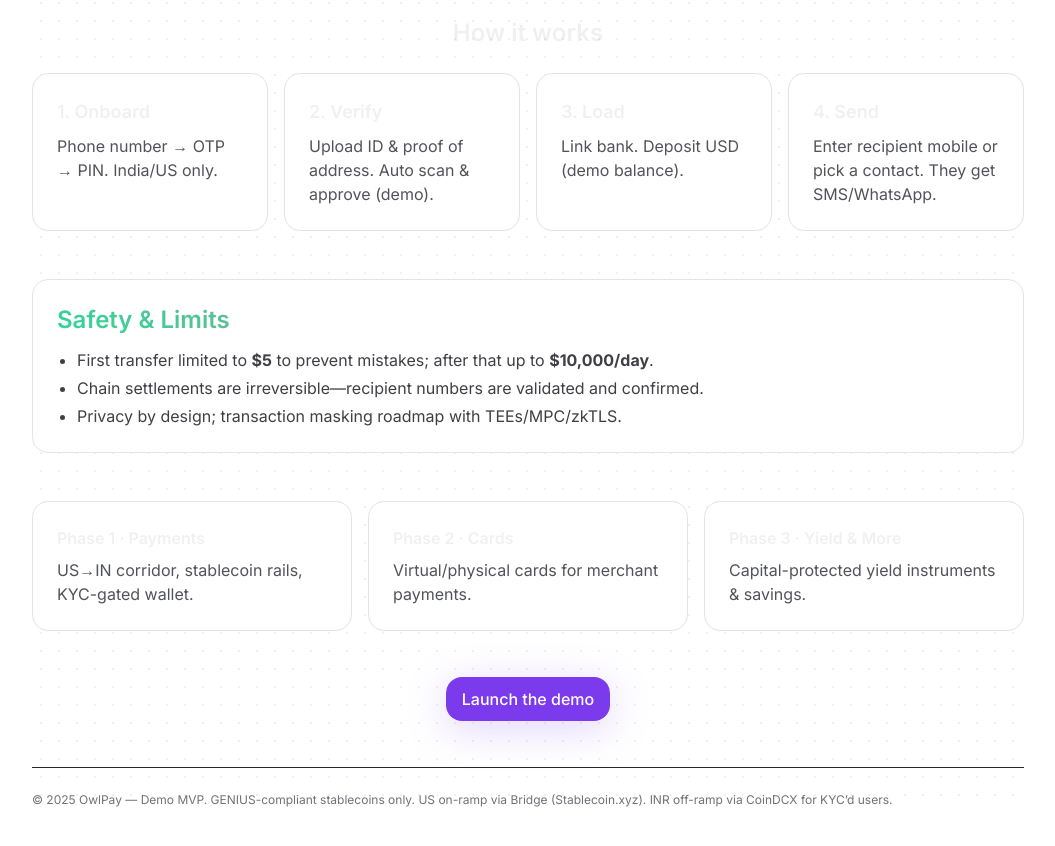
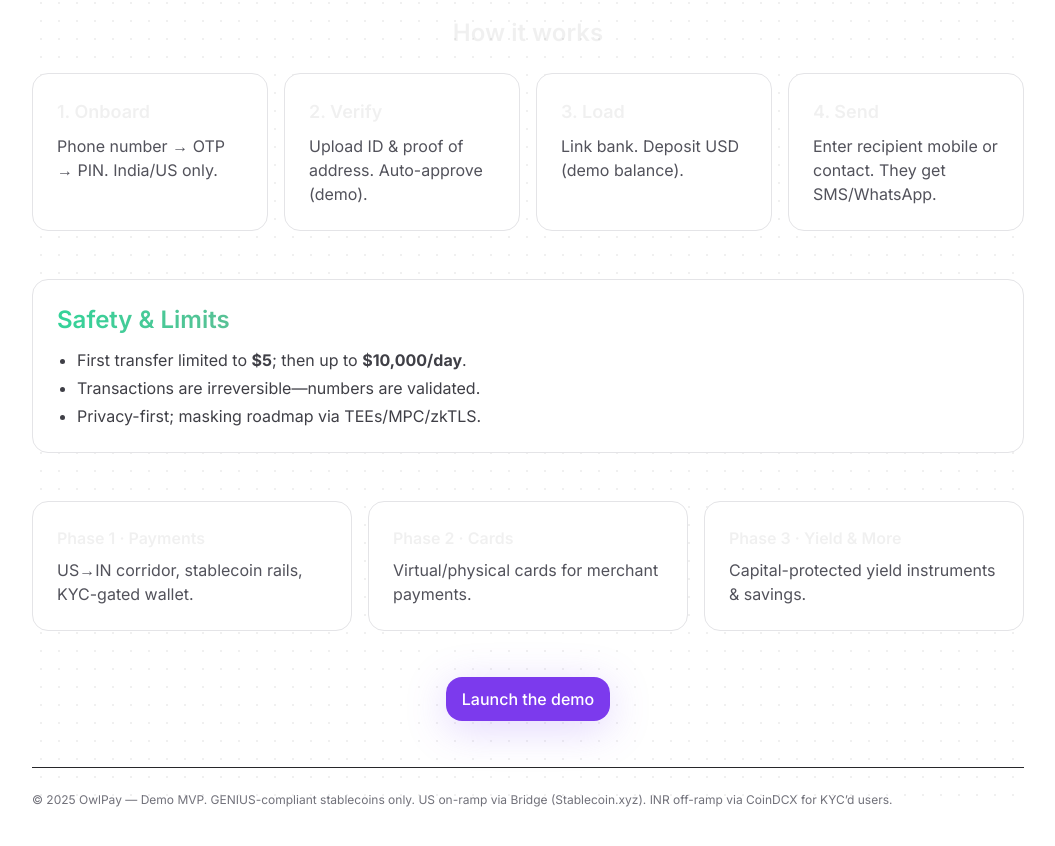
Before and after one commit to navin346/owlpay-mvp, a Next.js app: page / in a window 1280 px wide. Shown: the part 840-1686 px from the top of the page, without its empty margins (112-1167 px from the left). Built offline with nearby package versions, Linux system fonts and the light colour scheme.

Commit message:
Update page.tsx

```diff
--- a/app/page.tsx
+++ b/app/page.tsx
@@ -13,27 +13,33 @@ export default function Landing(){
           US ↔ India • GENIUS-compliant stablecoins • KYC-gated
         </div>
         <h1 className="leading-tight mt-5">
-          Cross-border remittance,
-          {' '}
+          Cross-border remittance,{' '}
           <span className="text-transparent bg-clip-text bg-gradient-to-r from-brand-600 via-ocean to-mint">
             fast, compliant & elegant
           </span>
         </h1>
         <p className="max-w-2xl mx-auto text-zinc-600 dark:text-zinc-400 mt-4">
-          Move money between the US and India using compliant stablecoins. Account-abstraction UX—no gas nags.
-          Permissioned flows with jurisdiction rules and rigorous KYC/AML.
+          Move money between the US and India using compliant stablecoins.
+          Account-abstraction UX—no gas nags. Permissioned flows with jurisdiction rules and rigorous KYC/AML.
         </p>
+
+        {/* SAFE LINKS (build won’t fail) */}
         <div className="flex items-center justify-center gap-3 mt-8">
-          {/* Temporarily safe links so Vercel builds even before /launch exists */}
-          <Link className="btn-primary" href="#">Launch App</Link>
-          <Link className="btn-secondary" href="#">Read Whitepaper</Link>
+          <Link href="#" className="btn-primary">
+            Launch App
+          </Link>
+          <Link href="#" className="btn-secondary">
+            Read Whitepaper
+          </Link>
         </div>
       </section>
 
-      {/* PILLARS / CONCEPT */}
+      {/* PILLARS */}
       <section className="grid md:grid-cols-3 gap-4 mt-16">
         <div className="card">
-          <h2 className="bg-clip-text text-transparent bg-gradient-to-r from-brand-600 to-ocean">KYC’d & Fully compliant</h2>
+          <h2 className="bg-clip-text text-transparent bg-gradient-to-r from-brand-600 to-ocean">
+            KYC’d & Fully compliant
+          </h2>
           <ul className="list-disc ml-5 mt-3 space-y-1 text-zinc-600 dark:text-zinc-400">
             <li>Only verified users</li>
             <li>Permissioned flows</li>
@@ -43,7 +49,9 @@ export default function Landing(){
         </div>
 
         <div className="card">
-          <h2 className="bg-clip-text text-transparent bg-gradient-to-r from-brand-600 to-ocean">On/Off Ramp</h2>
+          <h2 className="bg-clip-text text-transparent bg-gradient-to-r from-brand-600 to-ocean">
+            On/Off Ramp
+          </h2>
           <ul className="list-disc ml-5 mt-3 space-y-1 text-zinc-600 dark:text-zinc-400">
             <li>US fiat → stablecoins (on-ramp)</li>
             <li>GENIUS-compliant assets only</li>
@@ -53,7 +61,9 @@ export default function Landing(){
         </div>
 
         <div className="card">
-          <h2 className="bg-clip-text text-transparent bg-gradient-to-r from-brand-600 to-ocean">Paymaster UX</h2>
+          <h2 className="bg-clip-text text-transparent bg-gradient-to-r from-brand-600 to-ocean">
+            Paymaster UX
+          </h2>
           <ul className="list-disc ml-5 mt-3 space-y-1 text-zinc-600 dark:text-zinc-400">
             <li>Account abstraction</li>
             <li>No gas at checkout</li>
@@ -68,10 +78,10 @@ export default function Landing(){
         <h2 className="text-center text-2xl font-semibold">How it works</h2>
         <div className="grid md:grid-cols-4 gap-4 mt-6">
           {[
-            ['1. Onboard', 'Phone number → OTP → PIN. India/US only.'],
-            ['2. Verify', 'Upload ID & proof of address. Auto scan & approve (demo).'],
-            ['3. Load', 'Link bank. Deposit USD (demo balance).'],
-            ['4. Send', 'Enter recipient mobile or pick a contact. They get SMS/WhatsApp.']
+            ['1. Onboard','Phone number → OTP → PIN. India/US only.'],
+            ['2. Verify','Upload ID & proof of address. Auto-approve (demo).'],
+            ['3. Load','Link bank. Deposit USD (demo balance).'],
+            ['4. Send','Enter recipient mobile or contact. They get SMS/WhatsApp.']
           ].map(([t,d])=>(
             <div key={t} className="card">
               <div className="text-lg font-semibold">{t}</div>
@@ -81,13 +91,15 @@ export default function Landing(){
         </div>
       </section>
 
-      {/* SAFETY & LIMITS */}
+      {/* SAFETY */}
       <section className="card mt-12">
-        <h2 className="bg-clip-text text-transparent bg-gradient-to-r from-mint to-sunset">Safety & Limits</h2>
+        <h2 className="bg-clip-text text-transparent bg-gradient-to-r from-mint to-sunset">
+          Safety & Limits
+        </h2>
         <ul className="list-disc ml-5 mt-3 text-zinc-700 dark:text-zinc-300 space-y-1">
-          <li>First transfer limited to <b>$5</b> to prevent mistakes; after that up to <b>$10,000/day</b>.</li>
-          <li>Chain settlements are irreversible—recipient numbers are validated and confirmed.</li>
-          <li>Privacy by design; transaction masking roadmap with TEEs/MPC/zkTLS.</li>
+          <li>First transfer limited to <b>$5</b>; then up to <b>$10,000/day</b>.</li>
+          <li>Transactions are irreversible—numbers are validated.</li>
+          <li>Privacy-first; masking roadmap via TEEs/MPC/zkTLS.</li>
         </ul>
       </section>
 
@@ -95,21 +107,27 @@ export default function Landing(){
       <section className="grid md:grid-cols-3 gap-4 mt-12">
         <div className="card">
           <h3 className="font-semibold">Phase 1 · Payments</h3>
-          <p className="text-zinc-600 dark:text-zinc-400 mt-2">US→IN corridor, stablecoin rails, KYC-gated wallet.</p>
+          <p className="text-zinc-600 dark:text-zinc-400 mt-2">
+            US→IN corridor, stablecoin rails, KYC-gated wallet.
+          </p>
         </div>
         <div className="card">
           <h3 className="font-semibold">Phase 2 · Cards</h3>
-          <p className="text-zinc-600 dark:text-zinc-400 mt-2">Virtual/physical cards for merchant payments.</p>
+          <p className="text-zinc-600 dark:text-zinc-400 mt-2">
+            Virtual/physical cards for merchant payments.
+          </p>
         </div>
         <div className="card">
           <h3 className="font-semibold">Phase 3 · Yield & More</h3>
-          <p className="text-zinc-600 dark:text-zinc-400 mt-2">Capital-protected yield instruments & savings.</p>
+          <p className="text-zinc-600 dark:text-zinc-400 mt-2">
+            Capital-protected yield instruments & savings.
+          </p>
         </div>
       </section>
 
       {/* FINAL CTA */}
       <section className="text-center my-14">
-        <Link className="btn-primary" href="#">Launch the demo</Link>
+        <Link href="#" className="btn-primary">Launch the demo</Link>
       </section>
 
       <Footer />
```
